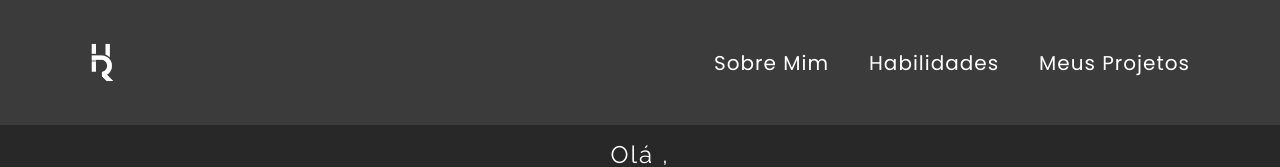
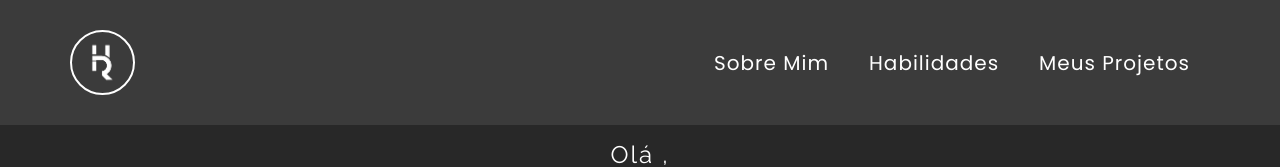
Before and after one commit to RogerioHenriqueRM/portfolio_eorck, a plain HTML site: page portfolio_rog/index.html in a window 1280 px wide. Shown: the top 167 px of the page. Drawn offline with nearby package versions, Linux system fonts and the light colour scheme.

Commit message:
correção 3

```diff
--- a/portfolio_rog/src/css/secoes/header.css
+++ b/portfolio_rog/src/css/secoes/header.css
@@ -16,8 +16,8 @@
 .header .logo {
     font-family: var(--fonte-secundaria); /* Fonte da logo */
     font-size: var(--fonte-extra-grande); /* Tamanho da logo */
-    color: var(--branca);             /* Cor da fonte */
-    border: 2px solid var(--branca);  /* Borda branca */
+    color: var(--cor-branca);             /* Cor da fonte */
+    border: 2px solid var(--cor-branca);  /* Borda branca */
     border-radius: 50%;                   /* Formato circular */
     width: 65px;                          /* Largura da logo */
     height: 65px;                         /* Altura da logo */
```
